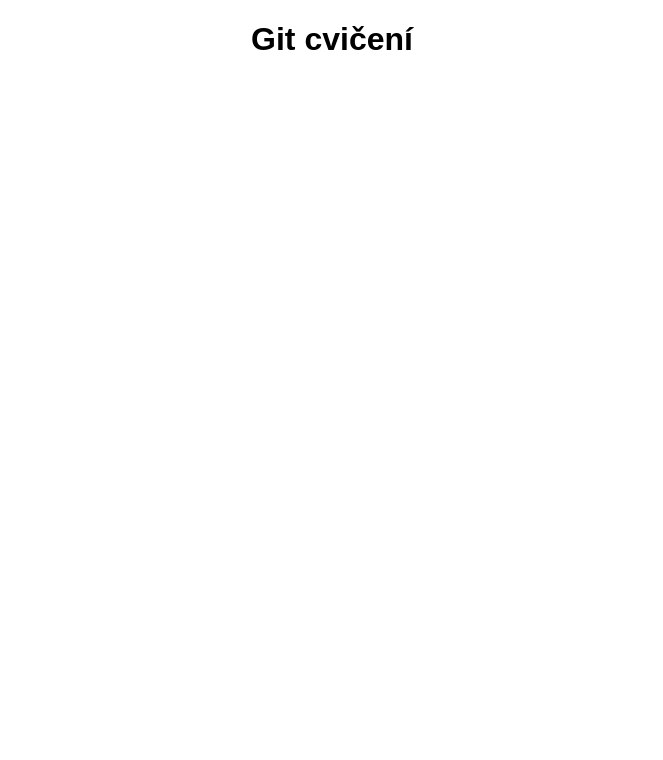
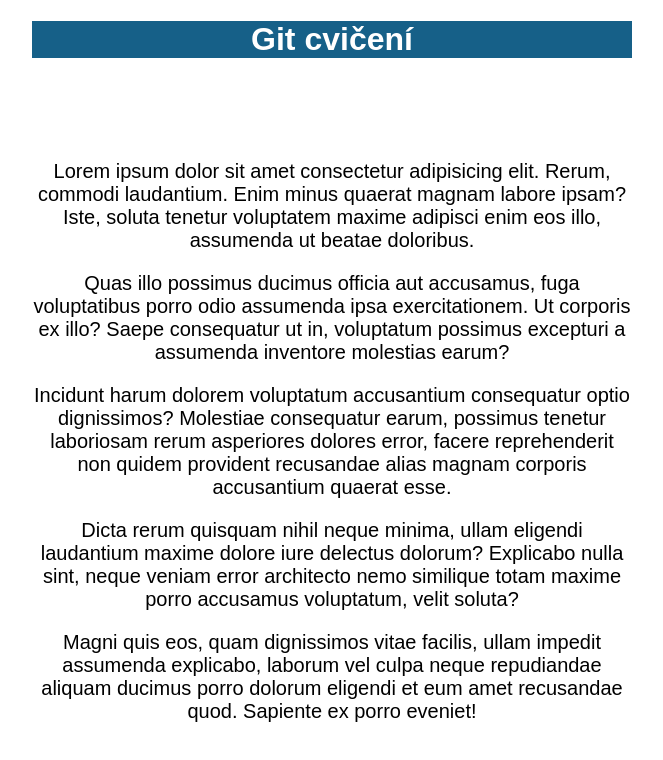
Before and after one commit to AndreaKalaziova/git-cviceni, a plain HTML site: page index.html in a window 1280 px wide. Shown: the whole page, without its empty margins (308-971 px from the left). Drawn offline with Linux system fonts and the light colour scheme.

Commit message:
add main

```diff
--- a/index.html
+++ b/index.html
@@ -10,7 +10,16 @@
 </head>
 
 <body>
-    <h1>Git cvičení</h1>
+    <header>
+        <h1>Git cvičení</h1>
+    </header>
+    <main>
+        <p>Lorem ipsum dolor sit amet consectetur adipisicing elit. Rerum, commodi laudantium. Enim minus quaerat magnam labore ipsam? Iste, soluta tenetur voluptatem maxime adipisci enim eos illo, assumenda ut beatae doloribus.</p>
+        <p>Quas illo possimus ducimus officia aut accusamus, fuga voluptatibus porro odio assumenda ipsa exercitationem. Ut corporis ex illo? Saepe consequatur ut in, voluptatum possimus excepturi a assumenda inventore molestias earum?</p>
+        <p>Incidunt harum dolorem voluptatum accusantium consequatur optio dignissimos? Molestiae consequatur earum, possimus tenetur laboriosam rerum asperiores dolores error, facere reprehenderit non quidem provident recusandae alias magnam corporis accusantium quaerat esse.</p>
+        <p>Dicta rerum quisquam nihil neque minima, ullam eligendi laudantium maxime dolore iure delectus dolorum? Explicabo nulla sint, neque veniam error architecto nemo similique totam maxime porro accusamus voluptatum, velit soluta?</p>
+        <p>Magni quis eos, quam dignissimos vitae facilis, ullam impedit assumenda explicabo, laborum vel culpa neque repudiandae aliquam ducimus porro dolorum eligendi et eum amet recusandae quod. Sapiente ex porro eveniet!</p>
+    </main>
 </body>
 
 </html>
--- a/style.css
+++ b/style.css
@@ -4,3 +4,13 @@ body {
 	max-width: 600px;
 	margin: 0 auto;
 }
+
+header {
+    color: white;
+    background-color: #166088;
+}
+
+main {
+	padding: 3em 0;
+	font-size: 20px;
+}
```
